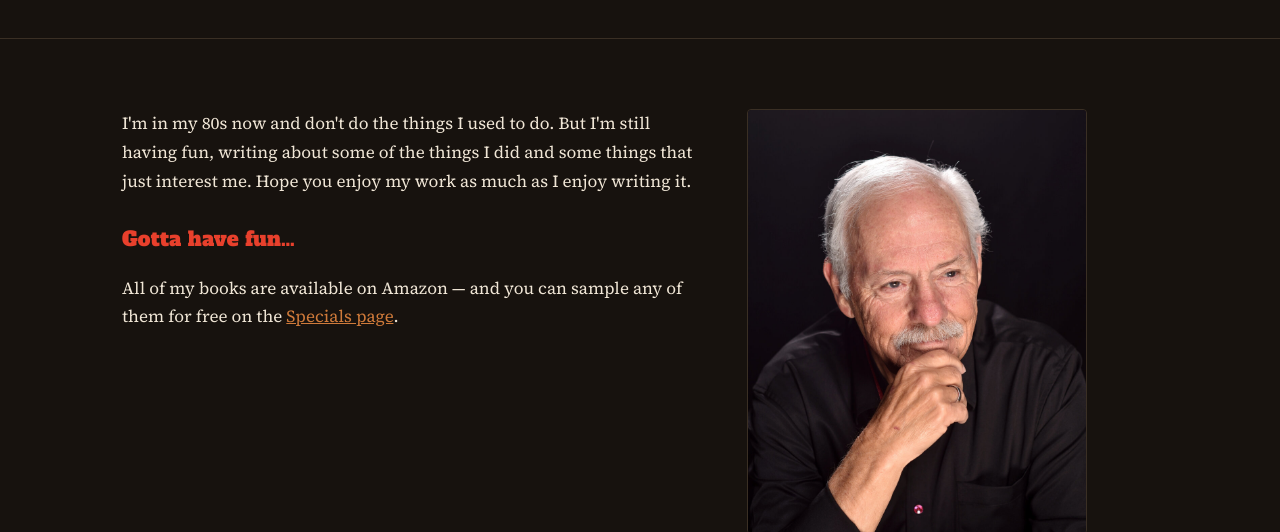
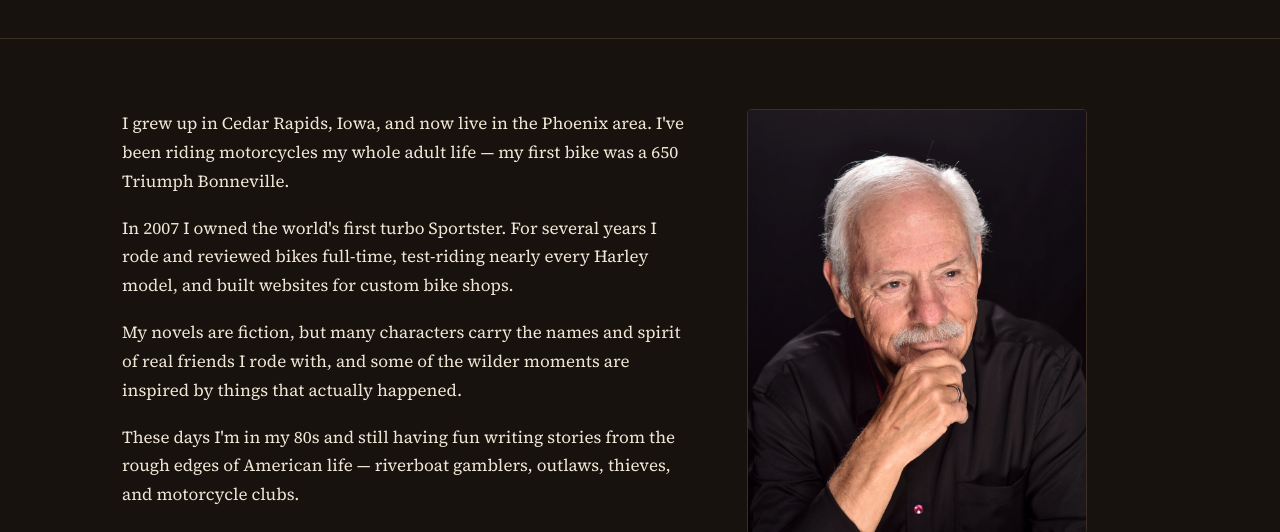
Before and after one commit to Kirk3333/booksfromkirk, a plain HTML site: page about.html in a window 1280 px wide. Shown: the part 295-827 px from the top of the page. Drawn offline with nearby package versions, Linux system fonts and the light colour scheme.

Commit message:
Add files via upload

```diff
--- a/about.html
+++ b/about.html
@@ -12,7 +12,7 @@
   <meta charset="UTF-8">
   <meta name="viewport" content="width=device-width, initial-scale=1.0">
   <title>About — Kirk Johnson, Author</title>
-  <meta name="description" content="I'm in my 80s now and still having fun — writing about some of the things I did, and some things that just interest me. Kirk Johnson, author.">
+  <meta name="description" content="Iowa-raised, Phoenix-based, and riding since his first Triumph Bonneville. Kirk Johnson writes stories from the rough edges of American life — gamblers, outlaws, thieves, and motorcycle clubs.">
   <link rel="preconnect" href="https://fonts.googleapis.com">
   <link rel="preconnect" href="https://fonts.gstatic.com" crossorigin>
   <link href="https://fonts.googleapis.com/css2?family=Alfa+Slab+One&family=Barlow+Condensed:wght@400;500&family=Source+Serif+4:ital,wght@0,400;0,600;1,400&display=swap" rel="stylesheet">
@@ -20,12 +20,12 @@
   <meta property="og:type" content="website">
   <meta property="og:site_name" content="Kirk Johnson Books">
   <meta property="og:title" content="About Kirk Johnson — Author">
-  <meta property="og:description" content="I'm in my 80s now and still having fun — writing about some of the things I did, and some things that just interest me. Kirk Johnson, author.">
+  <meta property="og:description" content="Iowa-raised, Phoenix-based, and riding since his first Triumph Bonneville. Kirk Johnson writes stories from the rough edges of American life — gamblers, outlaws, thieves, and motorcycle clubs.">
   <meta property="og:url" content="https://kirkjohnsonbooks.com/about.html">
   <meta property="og:image" content="https://kirkjohnsonbooks.com/images/kirk_johnson.jpg">
   <meta name="twitter:card" content="summary_large_image">
   <meta name="twitter:title" content="About Kirk Johnson — Author">
-  <meta name="twitter:description" content="I'm in my 80s now and still having fun — writing about some of the things I did, and some things that just interest me. Kirk Johnson, author.">
+  <meta name="twitter:description" content="Iowa-raised, Phoenix-based, and riding since his first Triumph Bonneville. Kirk Johnson writes stories from the rough edges of American life — gamblers, outlaws, thieves, and motorcycle clubs.">
   <meta name="twitter:image" content="https://kirkjohnsonbooks.com/images/kirk_johnson.jpg">
   <link rel="stylesheet" href="css/style.css">
 </head>
@@ -60,12 +60,26 @@
 
       <div class="about-copy">
         <p>
-          I'm in my 80s now and don't do the things I used to do. But I'm still
-          having fun, writing about some of the things I did and some things
-          that just interest me. Hope you enjoy my work as much as I enjoy
-          writing it.
+          I grew up in Cedar Rapids, Iowa, and now live in the Phoenix area.
+          I've been riding motorcycles my whole adult life — my first bike was
+          a 650 Triumph Bonneville.
         </p>
-        <p class="signoff">Gotta have fun&hellip;</p>
+        <p>
+          In 2007 I owned the world's first turbo Sportster. For several years
+          I rode and reviewed bikes full-time, test-riding nearly every Harley
+          model, and built websites for custom bike shops.
+        </p>
+        <p>
+          My novels are fiction, but many characters carry the names and spirit
+          of real friends I rode with, and some of the wilder moments are
+          inspired by things that actually happened.
+        </p>
+        <p>
+          These days I'm in my 80s and still having fun writing stories from
+          the rough edges of American life — riverboat gamblers, outlaws,
+          thieves, and motorcycle clubs.
+        </p>
+        <p class="signoff">Hope you enjoy the ride.</p>
         <p>
           All of my books are available on Amazon — and you can sample any of
           them for free on the <a href="specials.html">Specials page</a>.
```
